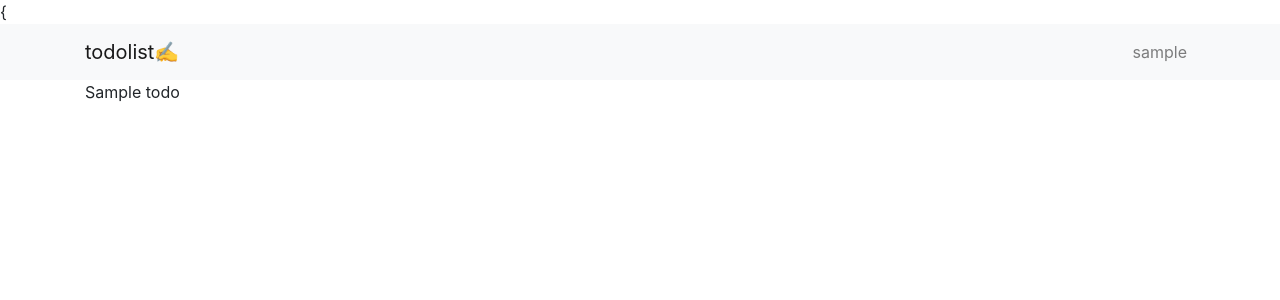
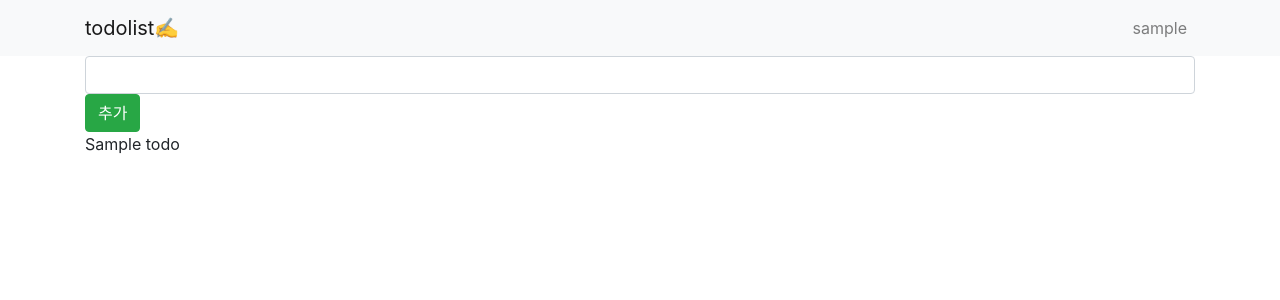
Before and after one commit to jmpark6846/todolist, a Django app: page /todo/ in a window 1280 px wide. Shown: the top 300 px of the page. Run offline with Django 3.2, Linux system fonts and the light colour scheme; a user stored in the database is signed in; tables that the repository leaves empty hold one stand-in row (values such as "Sample post"); some libraries are stand-ins or nearby versions.

Commit message:
todo 입력 부분 템플릿 추가

```diff
--- /dev/null
+++ b/static/style.css
@@ -0,0 +1,3 @@
+.todo-create-row button{
+
+}
--- a/todo/templates/todo/list.html
+++ b/todo/templates/todo/list.html
@@ -1,6 +1,10 @@
-{{% extends 'base.html' %}
+{% extends 'base.html' %}
 {% block content %}
 <div id="todo-list">
+    <div class="todo-create-row">
+        <input type="text" class="form-control">
+        <button class="btn btn-success">추가</button>
+    </div>
     {% for todo in todos %}
     <div class="todo-row">
         {{ todo.title }}
@@ -8,3 +12,6 @@
     {% endfor %}
 </div>
 {% endblock %}
+{% block script %}
+
+{% endblock %}
```
Also changed, not shown: todo/views.py (line endings or trailing spaces).
